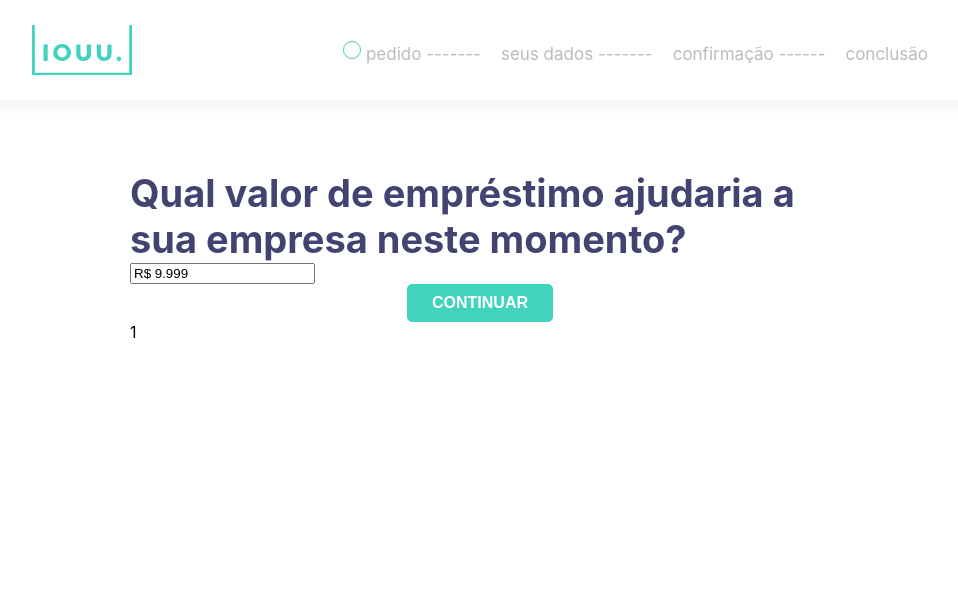
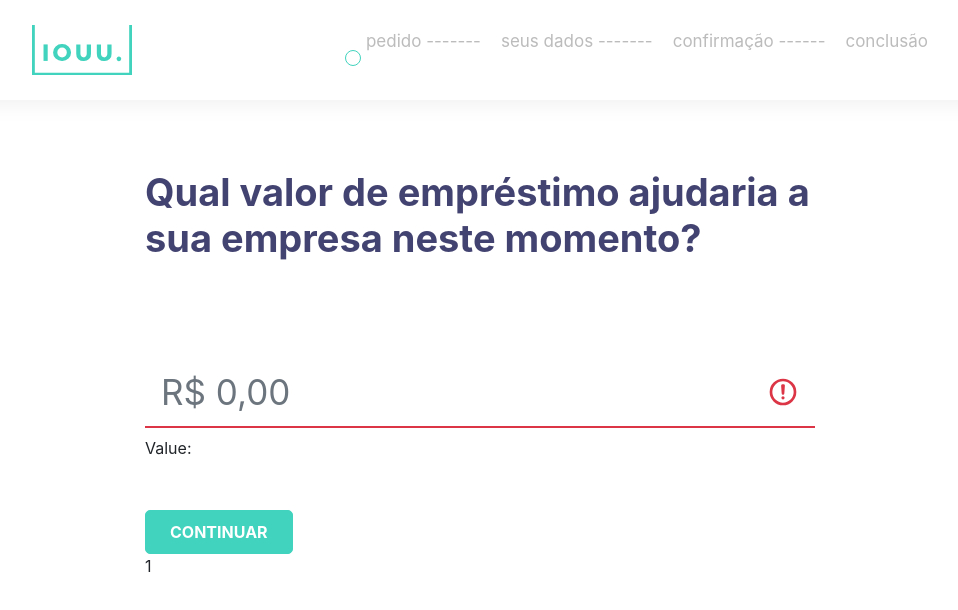
Before and after one commit to Stheffane/Teste-iouu, a Vue app: page / in a window 1280 px wide. Shown: the top 610 px of the page, without its empty margins (160-1118 px from the left). Built offline with nearby package versions, Linux system fonts and the light colour scheme.

Commit message:
Atualizado Bootstrap e VSelect

```diff
--- a/package.json
+++ b/package.json
@@ -8,8 +8,11 @@
     "lint": "vue-cli-service lint"
   },
   "dependencies": {
+    "bootstrap": "^4.5.0",
+    "bootstrap-vue": "^2.15.0",
     "core-js": "^3.6.5",
-    "vue": "^2.6.11"
+    "vue": "^2.6.11",
+    "vue-select": "^3.10.3"
   },
   "devDependencies": {
     "@vue/cli-plugin-babel": "~4.4.0",
--- a/src/App.vue
+++ b/src/App.vue
@@ -47,7 +47,7 @@ export default {
 
 .container {
   margin: auto;
-  max-width: 700px;
+  max-width: 700px !important;
   align-items: left;
   display: flex;
 }
--- /dev/null
+++ b/src/components/Dropdown.vue
@@ -0,0 +1,51 @@
+<template>
+    <div>
+        <v-select :options="options"></v-select>
+    </div>
+</template>
+
+<script>
+export default {
+    name: "Dropdown",
+
+    data() {
+      return {
+        text: '',
+        options: [
+            {label: 'Capital de giro', code: '1'},
+            {label: 'Compra de equipamentos', code: '2'},
+            {label: 'Compra de estoque', code: '3'},
+            {label: 'Consolidação de dívidas', code: '4'},
+            {label: 'Expansão', code: '5'},
+            {label: 'Marketing e vendas', code: '6'},
+            {label: 'Reforma', code: '7'},
+            {label: 'Uso pessoal', code: '8'},
+            {label: 'Outros', code: '9'}
+            ]
+      }
+    },
+}
+</script>
+
+<style>
+#dropdown-left {
+    width: 60%;
+}
+
+#dropdown-left button {
+    text-align: left;
+    display: flex;
+    justify-content: space-between;
+    align-items: center;
+    font-size: 24px;
+    background-color: transparent;
+    color: #646464;
+    border: none;
+    border-bottom: 2px solid #999;
+    border-radius: 0;text-align: left;
+    display: flex;
+    justify-content: space-between;
+    align-items: center;
+}
+
+</style>
--- a/src/components/InputNumber.vue
+++ b/src/components/InputNumber.vue
@@ -1,6 +1,7 @@
 <template>
     <div>
-        <input class="input-text" placeholder="R$ 0,00" info="Você pode escolher de R$5.000 até R$200.000" type="string" value="R$ 9.999">
+        <b-form-input class="input-loan" v-model="text" type="number" :state="inputState" size="lg" placeholder="R$ 0,00" ></b-form-input>
+        <div class="mt-2">Value: {{ text }}</div>
     </div>
 </template>
 
@@ -8,12 +9,32 @@
 export default {
     name: "InputNumber",
 
-    props: {msg:String}
+    props: {msg:String},
+
+
+    computed: {
+      inputState() {
+        let value = Number(this.text)
+
+        return value >= 5000 && value <= 200000 ? true : false;
+      }
+    },
+
+    data() {
+      return {
+        text: ''
+      }
+    },
 }
 </script>
 
 <style>
-input {
-
+input.input-loan, input.input-loan:focus {
+    font-size: 35px;
+    border: none;
+    border-bottom: 2.5px solid;
+    border-radius: 0;
+    outline: none;
+    box-shadow: none !important;
 }
 </style>
--- /dev/null
+++ b/src/components/Textarea.vue
@@ -0,0 +1,35 @@
+<template>
+    <b-container fluid>
+            <div>
+                <label class="label-textarea">Explique melhor abaixo para aumentar suas chances</label>
+            </div>
+            <div>
+                <b-form-textarea
+                    id="textarea-large"
+                    size="lg"
+                    placeholder=""
+                ></b-form-textarea>
+            </div>
+    </b-container>
+</template>
+
+<script>
+export default {
+    nome: "Textarea",
+
+}
+</script>
+
+<style scoped>
+label.label-textarea {
+    font-size: 20px;
+    line-height: 1.6;
+    letter-spacing: -.3px;
+    margin-bottom: 15px;
+    color: #646464;
+}
+
+.container-fluid {
+    padding: 0;
+}
+</style>
--- a/src/components/layout/Container/index.vue
+++ b/src/components/layout/Container/index.vue
@@ -1,30 +1,37 @@
 <template>
-  <form class="container-body">
+  <div class="container-body">
+
     <Order v-if="pages == 1" />
+    <OrderDetails v-if="pages == 2"/>
 
-    <div class="btn-group">
+
+    <div class="btn--group">
         <button class="back-page" @click="backPage()" v-if="pages != 1">Voltar</button>
         <button class="next-page" @click="nextPage()">Continuar</button>
     </div>
+    {{pages}}
 
-    {{pages}}
-  </form>
+  </div>
 </template>
 
 <script>
-import Order from '../../../pages/order'
+import Order from '../../../pages/order';
+import OrderDetails from '../../../pages/orderDetails'
 
 export default {
     name: "Container",
+
+    components: {
+        Order,
+        OrderDetails
+    },
 
     data() {
         return {
             pages: 1
         }
     },
-    components: {
-        Order
-    },
+
     methods: {
         backPage() {
             this.pages--;
@@ -44,9 +51,9 @@ export default {
     height: 425px;
 }
 
-.btn-group {
+.btn--group {
     display: flex;
-    justify-content: space-evenly;
+    justify-content: space-between;
 }
 
 button.back-page, button.next-page {
@@ -60,7 +67,7 @@ button.back-page, button.next-page {
 }
 
 button:focus {
-    outline: none;
+    outline: none !important;
 }
 
 button.back-page {
@@ -75,5 +82,4 @@ button.next-page {
     border: 1px solid #41D3BD;
 }
 
-
 </style>
--- a/src/pages/order/index.vue
+++ b/src/pages/order/index.vue
@@ -1,5 +1,5 @@
 <template>
-    <div>
+    <div class="container-standart">
         <Title msg="Qual valor de empréstimo ajudaria a sua empresa neste momento?"/>
         <InputNumber />
     </div>
@@ -20,4 +20,11 @@ export default {
 </script>
 
 <style>
+.container-standart {
+    height: 80%;
+    display: flex;
+    flex-direction: column;
+    justify-content: space-between;
+    padding-bottom: 50px;
+}
 </style>
--- /dev/null
+++ b/src/pages/orderDetails/index.vue
@@ -0,0 +1,27 @@
+<template>
+    <div class="container-standart">
+        <Title msg="E como pretende usar o empréstimo?"/>
+        <Dropdown />
+        <Textarea />
+    </div>
+</template>
+
+<script>
+import Title from '../../components/Title.vue';
+import Dropdown from '../../components/Dropdown';
+import Textarea from '../../components/Textarea'
+
+export default {
+    name: "OrderDetails",
+
+    components: {
+        Title,
+        Dropdown,
+        Textarea
+    },
+}
+</script>
+
+<style>
+
+</style>
```
Also changed, not shown: src/main.js (+12 -0 lines), 1 other file (tests, documents, lock files or other folders).
